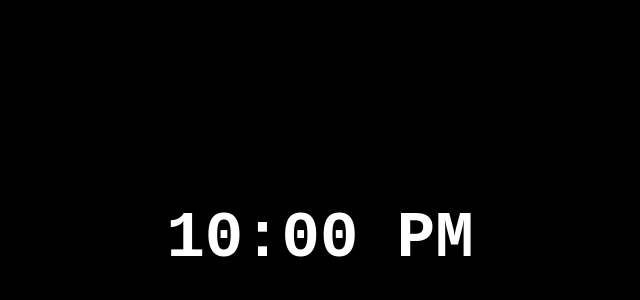
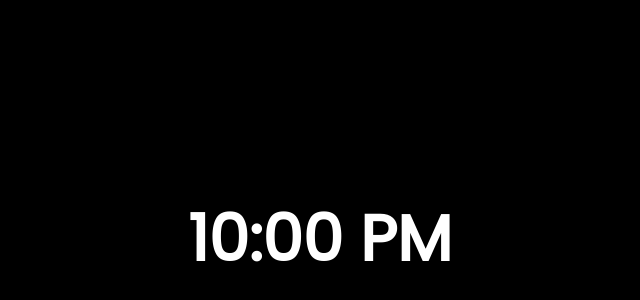
Before and after one commit to irock9272/timrr, a plain HTML site: page index.html in a window 1280 px wide. Shown: the part 104-404 px from the top of the page, without its empty margins (320-960 px from the left). Drawn offline with Linux system fonts and the light colour scheme.

Commit message:
changed font and added favicon
font changes + favicon

```diff
--- a/index.html
+++ b/index.html
@@ -1,5 +1,7 @@
 <!DOCTYPE html>
 <html lang="en">
+<link rel="shortcut icon" href="Icon/Schedule.png" type="image/x-icon">
+<link href='https://fonts.googleapis.com/css?family=Poppins' rel='stylesheet'>
 <head>
     <meta charset="UTF-8">
     <meta name="viewport" content="width=device-width, initial-scale=1.0">
--- a/style.css
+++ b/style.css
@@ -1,5 +1,5 @@
 h1 {
-    font-family: 'Courier New', Courier, monospace;
+    font-family: 'Poppins', monospace;
     font-size: 64px;
     color: #ffffff;
     text-shadow: rgb(0, 0, 0) 0px 0px 10px;
```
Also changed, not shown: Icon/Schedule.png (added).
